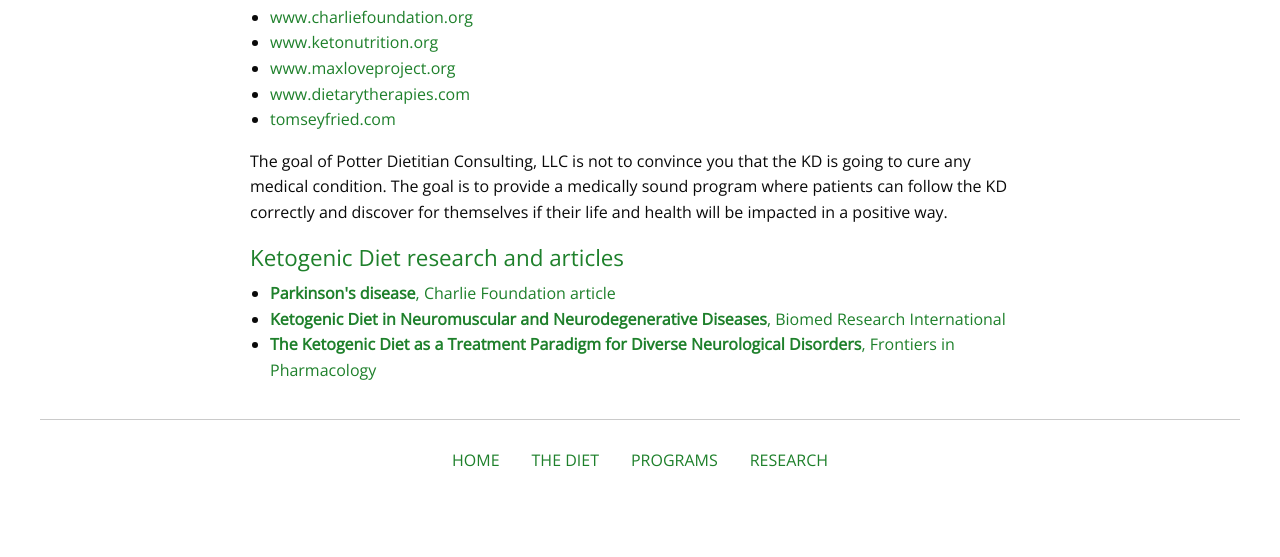
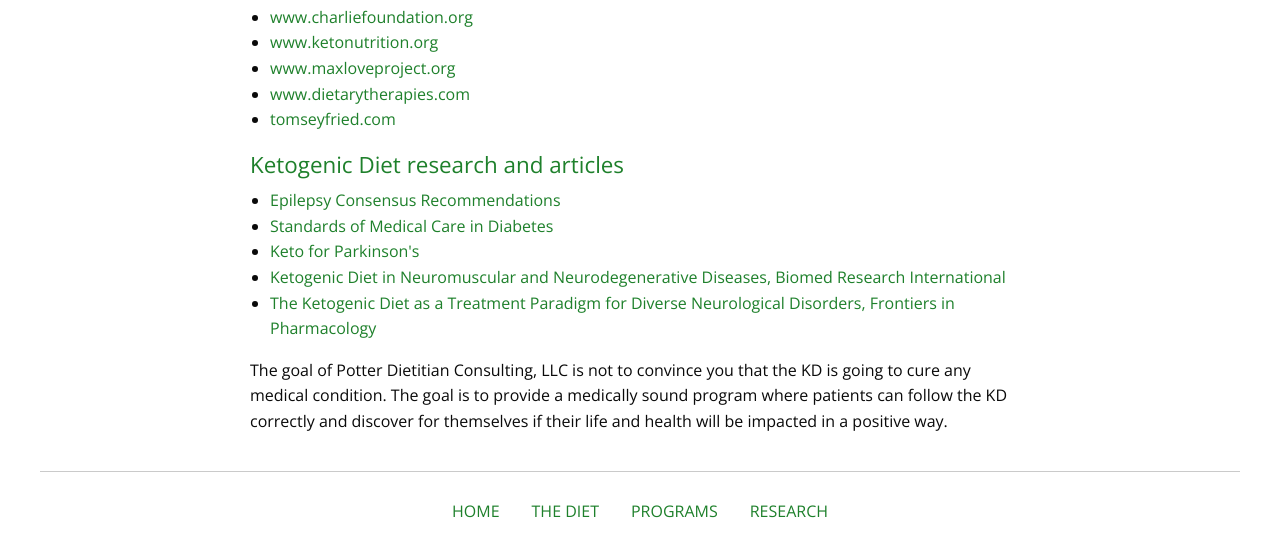
Before and after one commit to janmilosh/potterketo_new, a plain HTML site: page research.html in a window 1280 px wide. Shown: the part 225-782 px from the top of the page. Drawn offline with nearby package versions, Linux system fonts and the light colour scheme.

Commit message:
Finish research page

```diff
--- a/research.html
+++ b/research.html
@@ -44,13 +44,15 @@
           <li><a href="https://www.dietarytherapies.com/">www.dietarytherapies.com</a></li>
           <li><a href="https://tomseyfried.com/">tomseyfried.com</a></li>
         </ul>
-        <p>The goal of Potter Dietitian Consulting, LLC is not to convince you that the KD is going to cure any medical condition. The goal is to provide a medically sound program where patients can follow the KD correctly and discover for themselves if their life and health will be impacted in a positive way.</p>
         <h2>Ketogenic Diet research and articles</h2>
         <ul>
-          <li><a href="https://www.charliefoundation.org/ketogenic-therapy/therapies-3/parkinsons-disease"><strong>Parkinson's disease</strong>, Charlie Foundation article</a></li>
-          <li><a href="http://www.hindawi.com/journals/bmri/2014/474296/"><strong>Ketogenic Diet in Neuromuscular and Neurodegenerative Diseases</strong>, Biomed Research International</a></li>
-          <li><a href="http://www.ncbi.nlm.nih.gov/pmc/articles/PMC3321471/"><strong>The Ketogenic Diet as a Treatment Paradigm for Diverse Neurological Disorders</strong>, Frontiers in Pharmacology</a></li>
+          <li><a href="https://onlinelibrary.wiley.com/doi/10.1002/epi4.12225">Epilepsy Consensus Recommendations</a></li>
+          <li><a href="http://clinical.diabetesjournals.org/content/37/1/11">Standards of Medical Care in Diabetes</a></li>
+          <li><a href="https://www.charliefoundation.org/ketogenic-therapy/therapies-3/parkinsons-disease">Keto for Parkinson's</a></li>
+          <li><a href="http://www.hindawi.com/journals/bmri/2014/474296/">Ketogenic Diet in Neuromuscular and Neurodegenerative Diseases, Biomed Research International</a></li>
+          <li><a href="http://www.ncbi.nlm.nih.gov/pmc/articles/PMC3321471/">The Ketogenic Diet as a Treatment Paradigm for Diverse Neurological Disorders, Frontiers in Pharmacology</a></li>
         </ul>
+        <p>The goal of Potter Dietitian Consulting, LLC is not to convince you that the KD is going to cure any medical condition. The goal is to provide a medically sound program where patients can follow the KD correctly and discover for themselves if their life and health will be impacted in a positive way.</p>
       </div>
     </div>
   </div>
```
Also changed, not shown: assets/css/app.css.
